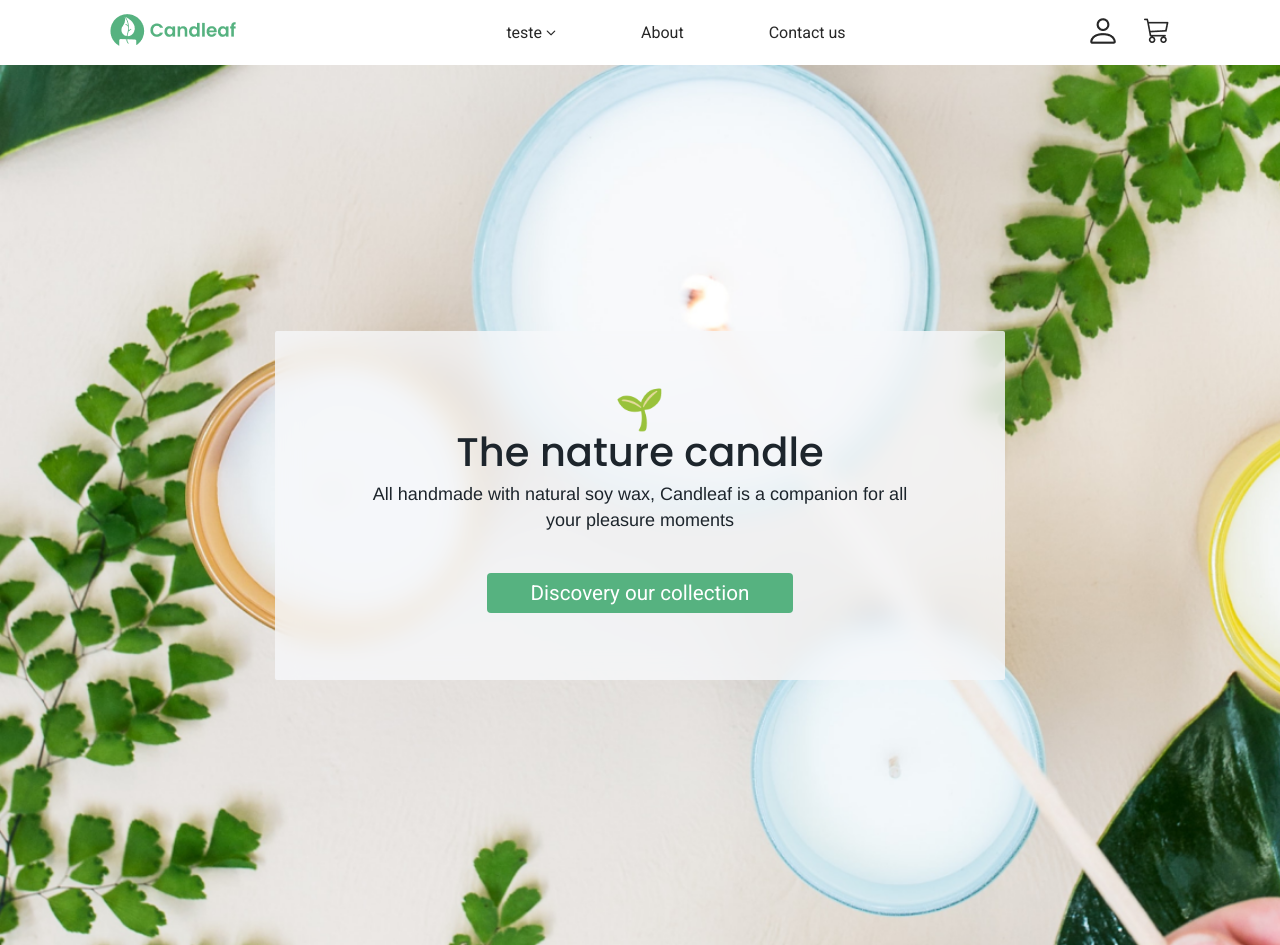
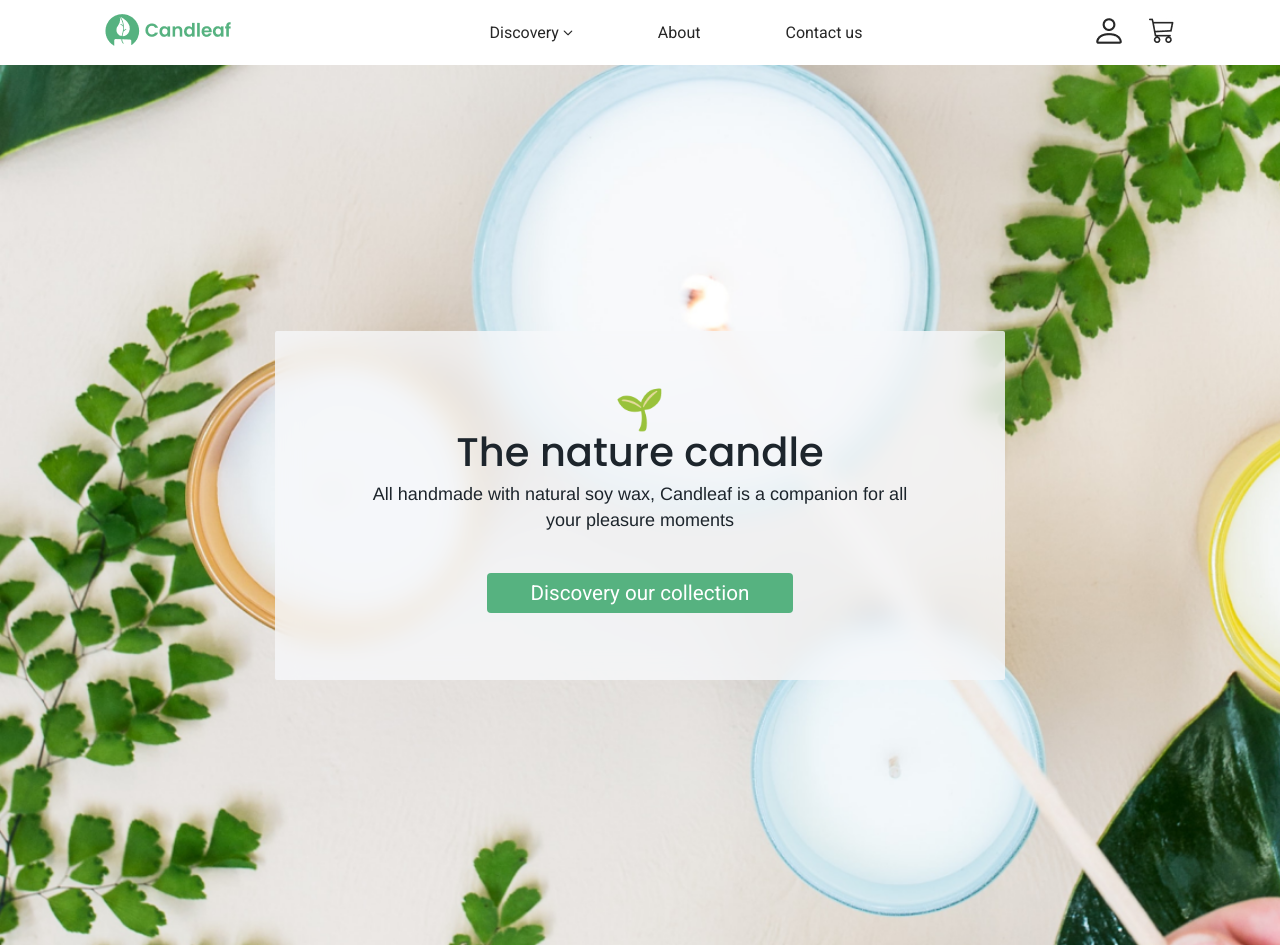
Before and after one commit to Jonataraff/Checkpoint-2-Front-End, a plain HTML site: page views/index.html in a window 1280 px wide. Shown: the top 945 px of the page. Drawn offline with Linux system fonts and the light colour scheme; files whose address does not match are found by name.

Commit message:
Update index.html

```diff
--- a/views/index.html
+++ b/views/index.html
@@ -18,7 +18,7 @@
         <div class="logo"><img src="../images/logo.png" alt=""></div>
         <ul class="navbar-list">
 
-            <li>teste <img src="../images/ChevronDown.png" alt=""></li>
+            <li>Discovery <img src="../images/ChevronDown.png" alt=""></li>
             <li>About</li>
             <li>Contact us</li>
 
@@ -170,8 +170,6 @@
     </div>
 
 
-        sagdshgfhdfhrdhgegasgrshtkyrhesfsafeaafdgsdgdsgs
-
 
 </body>
 </html>
```
